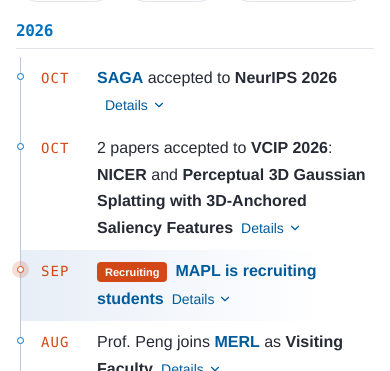
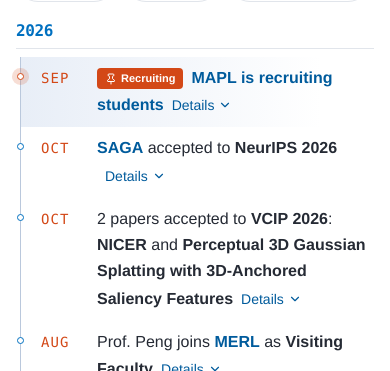
Before and after one commit to NYCU-MAPL/MAPL_website, a Vue app: page /#/ in a window 390 px wide. Shown: the part 684-1055 px from the top of the page. Built offline with nearby package versions, Linux system fonts and the light colour scheme.

Commit message:
feat(ui): pin recruitment news and refine compact page layouts

```diff
--- a/src/components/home/NewsLedger.vue
+++ b/src/components/home/NewsLedger.vue
@@ -1,5 +1,5 @@
 <script setup lang="ts">
-import { ArrowRight, ArrowUpRight, Award, CalendarDays, ChevronDown, FlaskConical, Grid2X2, UserPlus, Users } from "@lucide/vue"
+import { ArrowRight, ArrowUpRight, Award, CalendarDays, ChevronDown, FlaskConical, Grid2X2, Pin, UserPlus, Users } from "@lucide/vue"
 import { computed, nextTick, ref, useId } from "vue"
 import type { Component } from "vue"
 import { RouterLink } from "vue-router"
@@ -123,7 +123,13 @@ const yearGroups = computed(() => {
     if (group) group.push(item)
     else groups.set(year, [item])
   }
-  return [...groups].map(([year, items]) => ({ year, items }))
+  return [...groups].map(([year, items]) => ({
+    year,
+    items: items.toSorted((left, right) =>
+      Number(right.category === "opportunities" && right.featured)
+      - Number(left.category === "opportunities" && left.featured),
+    ),
+  }))
 })
 
 const selectCategory = (category: NewsCategory | "all"): void => {
@@ -176,7 +182,7 @@ const displayDate = (date: string, includeYear = false): string =>
               <span
                 v-if="item.category === 'opportunities' && item.featured"
                 class="news-entry__recruiting-badge"
-              >Recruiting</span>
+              ><Pin :size="12" role="img" aria-label="Pinned news" :aria-hidden="false" />Recruiting</span>
               <template v-if="item.headlines.length > 0">
                 <template v-if="item.headlines.length > 1">
                   {{ item.headlines.length }} papers accepted to <strong>{{ item.headlines[0]?.venue }}</strong>{{ ": " }}
--- a/src/styles/home-content.css
+++ b/src/styles/home-content.css
@@ -29,6 +29,7 @@
 }
 
 .news-filter:hover,
+.news-filter:focus-visible,
 .news-ledger__toggle:hover {
   background: var(--color-accent-soft);
   border-color: var(--color-moss);
@@ -123,7 +124,7 @@
 }
 
 .news-entry__headline strong {
-  font-weight: 700;
+  font-weight: 600;
 }
 
 .news-entry--recruiting {
@@ -143,7 +144,9 @@
 
 .news-entry__recruiting-badge {
   position: relative;
-  display: inline-block;
+  display: inline-flex;
+  align-items: center;
+  gap: var(--space-1);
   overflow: hidden;
   margin-inline-end: var(--space-2);
   padding: 0.125rem 0.5rem;
@@ -151,7 +154,7 @@
   background: var(--color-copper);
   border-radius: var(--radius-control);
   font-size: 0.6875rem;
-  font-weight: 700;
+  font-weight: 600;
   line-height: 1.5;
   vertical-align: middle;
 }
--- a/src/styles/publications.css
+++ b/src/styles/publications.css
@@ -73,7 +73,9 @@
 }
 
 .publication-filter-chip:hover,
-.publication-filter-row button:hover {
+.publication-filter-chip:focus-visible,
+.publication-filter-row button:hover,
+.publication-filter-row button:focus-visible {
   background: var(--color-paper-subdued);
   border-color: var(--color-moss);
 }
@@ -192,7 +194,7 @@
   display: block;
   inline-size: 100%;
   block-size: 100%;
-  padding: 0;
+  padding: var(--space-1);
   background: transparent;
   border: 0;
   cursor: zoom-in;
@@ -395,6 +397,11 @@
     padding: var(--space-4);
   }
 
+  .publication-filter-chip {
+    min-block-size: 2rem;
+    padding-block: var(--space-1);
+  }
+
   .publication-card {
     grid-template-columns: 5.5rem minmax(0, 1fr);
     gap: var(--space-3);
--- a/src/styles/static-pages.css
+++ b/src/styles/static-pages.css
@@ -63,6 +63,8 @@
 }
 
 .join-view__portrait {
+  inline-size: min(100%, 56rem);
+  margin: 0 auto;
   background: var(--color-paper);
   border-block-end: var(--border-accent);
 }
```
Also changed, not shown: src/data/news.json.
